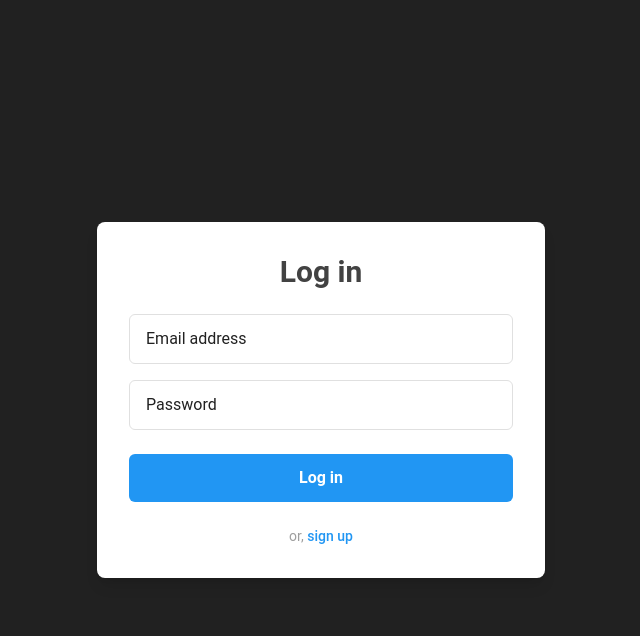
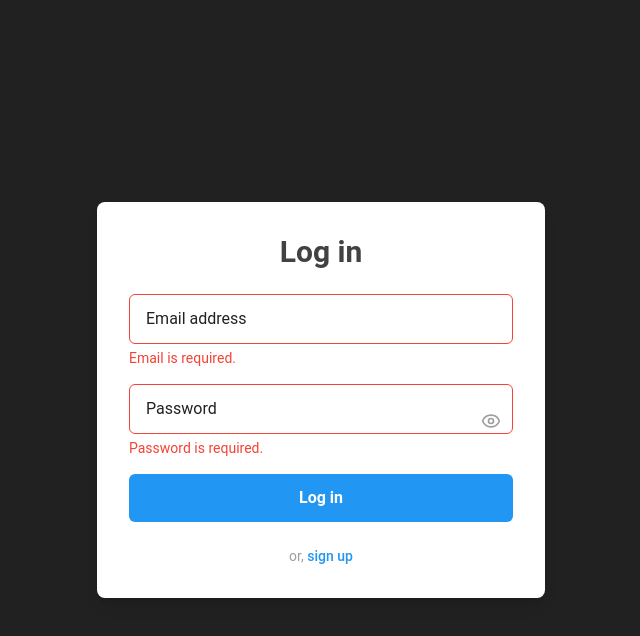
Before and after one commit to ronak-techgrains/react_ui_demo, a React (Vite) app: page /login in a window 1280 px wide. Both pictures are taken after a click on the button "Log in". Shown: the top 636 px of the page, without its empty margins (319-959 px from the left). Built offline with nearby package versions, Linux system fonts and the light colour scheme.

Commit message:
login validation and debouncer added

```diff
--- a/package.json
+++ b/package.json
@@ -13,6 +13,7 @@
     "@material-tailwind/react": "^2.1.10",
     "@tailwindcss/vite": "^4.1.4",
     "flowbite": "^3.1.2",
+    "lucide-react": "^0.503.0",
     "notistack": "^3.0.2",
     "react": "^19.0.0",
     "react-dom": "^19.0.0",
--- /dev/null
+++ b/src/component/ui/InputField.tsx
@@ -0,0 +1,88 @@
+import * as React from "react";
+import { Eye, EyeOff, XCircle } from "lucide-react"; // using lucide icons (you already have!)
+
+interface InputFieldProps {
+  type?: "text" | "email" | "password";
+  placeholder?: string;
+  value?: string;
+  isSecureField?: boolean;
+  showClearIcon?: boolean;
+  hasError?: boolean;
+  showError?: boolean;
+  errorMessage?: string;
+  onChange?: (value: string) => void;
+}
+
+export const InputField: React.FC<InputFieldProps> = ({
+  type = "text",
+  placeholder = "",
+  value = "",
+  isSecureField = false,
+  showClearIcon = false,
+  hasError = false,
+  showError = false,
+  errorMessage = "",
+  onChange,
+}) => {
+  const [inputValue, setInputValue] = React.useState(value);
+  const [showPassword, setShowPassword] = React.useState(false);
+
+  const handleChange = (e: React.ChangeEvent<HTMLInputElement>) => {
+    setInputValue(e.target.value);
+    onChange?.(e.target.value);
+  };
+
+  const handleClear = () => {
+    setInputValue("");
+    onChange?.("");
+  };
+
+  const isPasswordField = type === "password";
+
+  return (
+    <div className="relative mb-4">
+      <input
+        type={isPasswordField && showPassword ? "text" : type}
+        placeholder={placeholder}
+        value={inputValue}
+        onChange={handleChange}
+        className={`w-full rounded-md border px-4 py-3 text-gray-900 focus:outline-none focus:ring-2 ${
+          hasError
+            ? "border-red-500 focus:border-red-500 focus:ring-red-500"
+            : "border-gray-300 focus:border-blue-500 focus:ring-blue-500"
+        }`}
+      />
+
+      {/* Show/Hide Password Toggle */}
+      {isSecureField && isPasswordField && (
+        <button
+          type="button"
+          className={`absolute ${
+            showClearIcon && inputValue ? "right-10" : "right-3"
+          } top-1/2 -translate-y-1/2 text-gray-500 hover:text-gray-700`}
+          onClick={() => setShowPassword((prev) => !prev)}
+        >
+          {showPassword ? (
+            <EyeOff className="h-5 w-5" />
+          ) : (
+            <Eye className="h-5 w-5" />
+          )}
+        </button>
+      )}
+
+      {/* Clear Icon */}
+      {showClearIcon && inputValue && (
+        <button
+          type="button"
+          className="absolute right-3 top-1/2 -translate-y-1/2 text-gray-400 hover:text-gray-600"
+          onClick={handleClear}
+        >
+          <XCircle className="h-5 w-5" />
+        </button>
+      )}
+
+      {/* Inline Error */}
+      {showError && <p className="mt-1 text-sm text-red-500">{errorMessage}</p>}
+    </div>
+  );
+};
--- a/src/index.tsx
+++ b/src/index.tsx
@@ -9,7 +9,7 @@ import customTheme from "./style/custom_theme";
 createRoot(document.getElementById("root")!).render(
   <StrictMode>
     <ThemeProvider value={customTheme}>
-      <SnackbarProvider>
+      <SnackbarProvider maxSnack={3} autoHideDuration={2000}>
         <App />
       </SnackbarProvider>
     </ThemeProvider>
--- a/src/pages/LoginPage.tsx
+++ b/src/pages/LoginPage.tsx
@@ -1,6 +1,59 @@
 import React from "react";
+import { InputField } from "../component/ui/InputField";
+import { enqueueSnackbar } from "notistack";
+import { useDebounce } from "../utils/debounce";
 
 const LoginPage: React.FC = () => {
+  const [email, setEmail] = React.useState("");
+  const [password, setPassword] = React.useState("");
+  const [showEmailError, setShowEmailError] = React.useState(false);
+  const [showPasswordError, setShowPasswordError] = React.useState(false);
+  const [emailError, setEmailError] = React.useState("");
+  const [passwordError, setPasswordError] = React.useState("");
+
+  const debouncedHandleLogin = useDebounce(() => handleLogin(), 500);
+
+  function handleLogin() {
+    console.log("Form submitted with:", { email, password });
+    if (!email || !password) {
+      setEmailError("Email is required.");
+      setPasswordError("Password is required.");
+      enqueueSnackbar("Both email and password are required.", {
+        variant: "error",
+      });
+      setShowEmailError(true);
+      setShowPasswordError(true);
+      return;
+    }
+
+    if (!email) {
+      setEmailError("Email is required.");
+      enqueueSnackbar("Email is required.", {
+        variant: "error",
+      });
+      setShowEmailError(true);
+      return;
+    }
+
+    if (!password) {
+      setPasswordError("Password is required.");
+      enqueueSnackbar("Password is required.", {
+        variant: "error",
+      });
+      setShowPasswordError(true);
+      return;
+    }
+
+    if (!/\S+@\S+\.\S+/.test(email)) {
+      setEmailError("Please enter a valid email address.");
+      enqueueSnackbar("Please enter a valid email address.", {
+        variant: "error",
+      });
+      setShowEmailError(true);
+      return;
+    }
+  }
+
   return (
     <div className="flex min-h-screen items-center justify-center bg-gray-900 px-4">
       <div className="w-full max-w-md rounded-lg bg-white p-8 shadow-lg">
@@ -10,25 +63,43 @@ const LoginPage: React.FC = () => {
 
         {/* Email Input */}
         <div className="mb-4">
-          <input
+          <InputField
             type="email"
+            value={email}
             placeholder="Email address"
-            className="w-full rounded-md border border-gray-300 px-4 py-3 text-gray-900 focus:border-blue-500 focus:outline-none focus:ring-2 focus:ring-blue-500"
+            isSecureField={false}
+            showClearIcon={false}
+            hasError={showEmailError}
+            showError={showEmailError}
+            errorMessage={showEmailError ? emailError : ""}
+            onChange={(value) => {
+              setEmail(value);
+              setShowEmailError(false); // Reset error on change
+            }}
           />
         </div>
 
         {/* Password Input */}
-        <div className="mb-6">
-          <input
+        <div className="mb-4">
+          <InputField
             type="password"
+            value={password}
             placeholder="Password"
-            className="w-full rounded-md border border-gray-300 px-4 py-3 text-gray-900 focus:border-blue-500 focus:outline-none focus:ring-2 focus:ring-blue-500"
+            isSecureField={true}
+            showClearIcon={false}
+            hasError={showPasswordError}
+            onChange={(value) => {
+              setPassword(value);
+              setShowPasswordError(false); // Reset error on change
+            }}
+            showError={showPasswordError}
+            errorMessage={showPasswordError ? passwordError : undefined}
           />
         </div>
 
-        {/* Login Button */}
+        {/* Validation Logic */}
         <button
-          type="submit"
+          onClick={debouncedHandleLogin}
           className="w-full rounded-md bg-blue-500 py-3 text-white font-semibold hover:bg-blue-600 transition"
         >
           Log in
--- /dev/null
+++ b/src/utils/debounce.ts
@@ -0,0 +1,20 @@
+import { useRef } from "react";
+
+export function useDebounce<T extends (...args: any[]) => void>(
+  func: T,
+  delay: number
+) {
+  const timerRef = useRef<number | null>(null);
+
+  const debouncedFn = (...args: Parameters<T>) => {
+    if (timerRef.current) {
+      clearTimeout(timerRef.current);
+    }
+    timerRef.current = window.setTimeout(() => {
+      func(...args);
+      timerRef.current = null;
+    }, delay);
+  };
+
+  return debouncedFn;
+}
```
Also changed, not shown: 1 other file (tests, documents, lock files or other folders).
